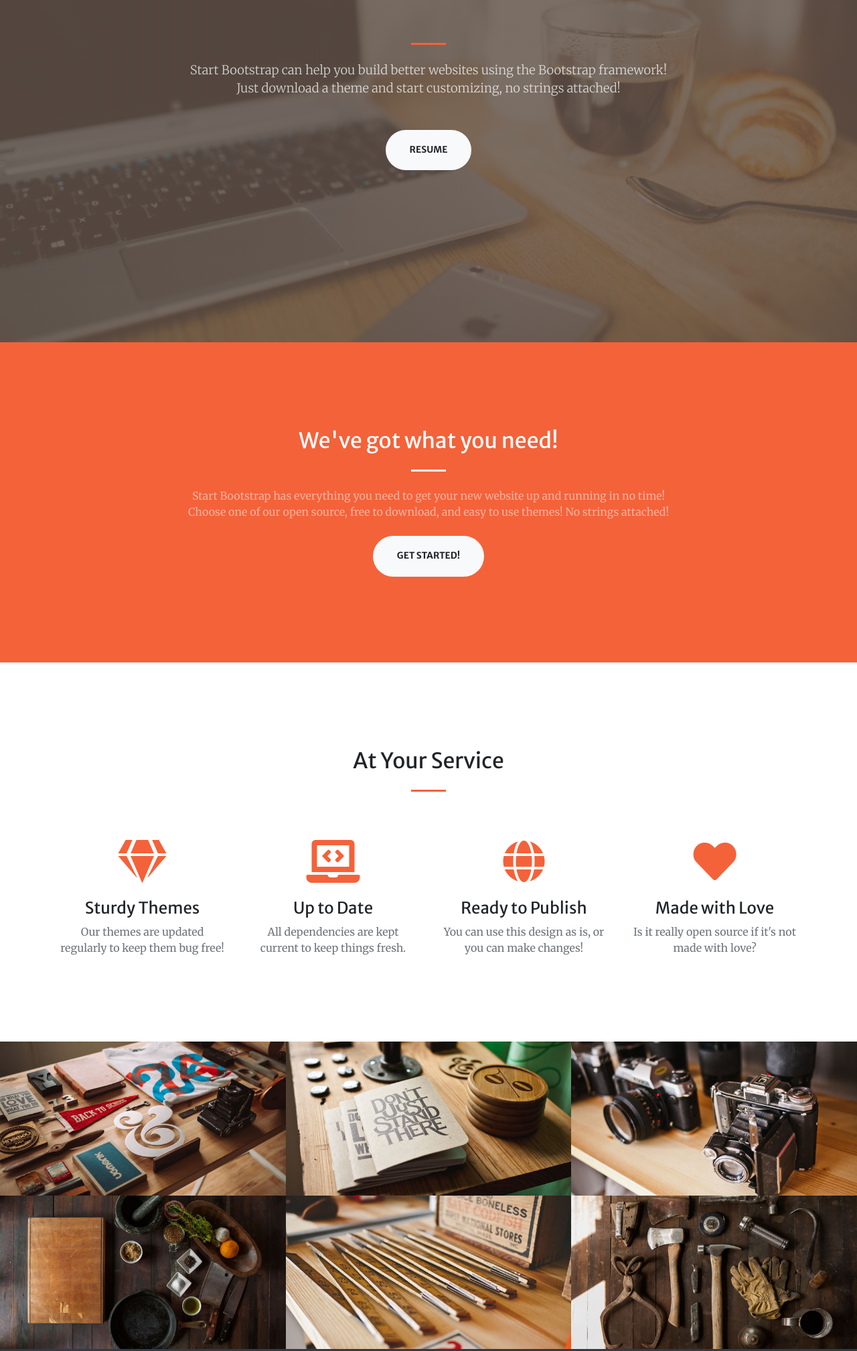
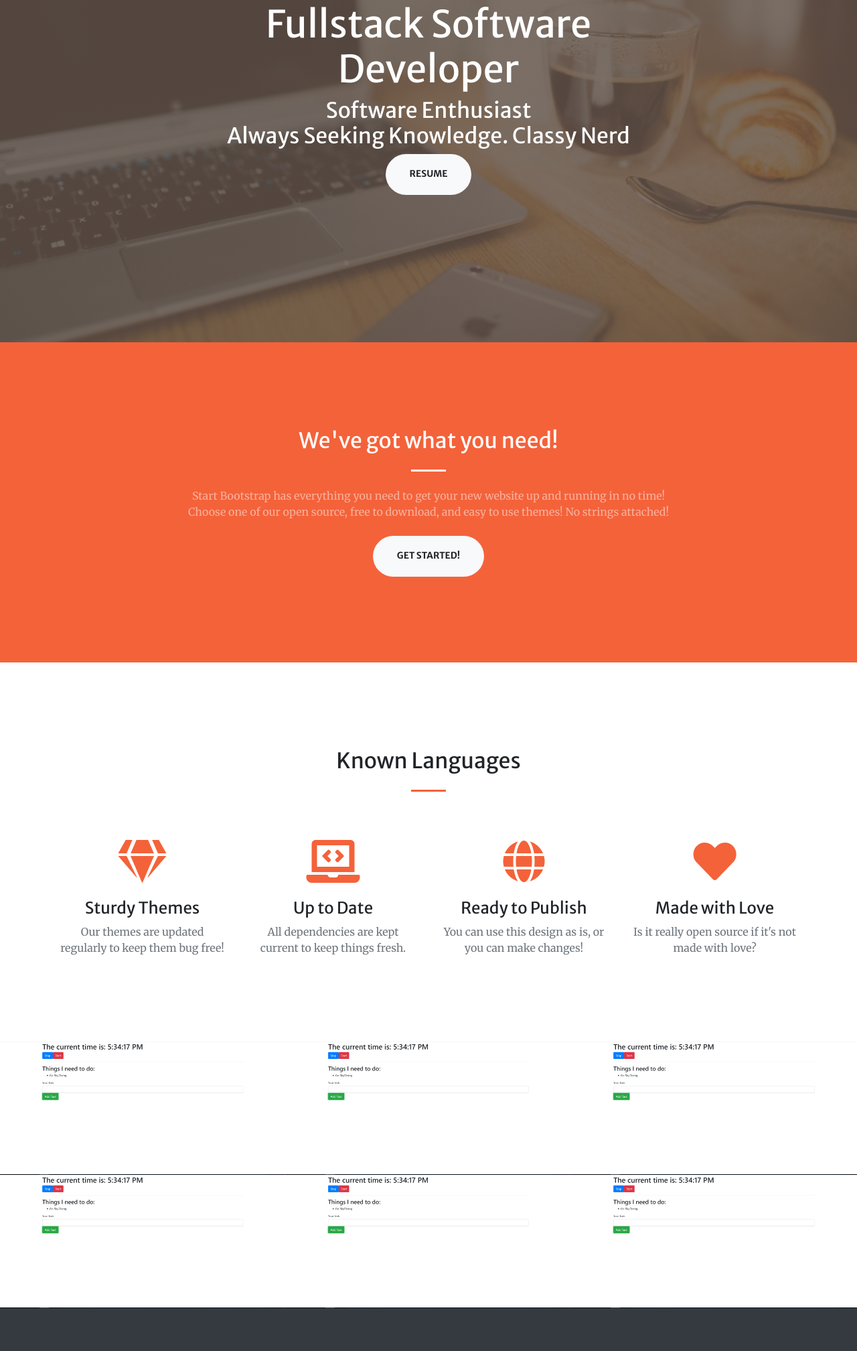
Before and after one commit to MarisaConway/Website, a website with bundled scripts: page index.html in a window 1280 px wide. Shown: the part 289-2306 px from the top of the page at 67% size. Built offline with nearby package versions, Linux system fonts and the light colour scheme.

Commit message:
updated website

```diff
--- a/index.html
+++ b/index.html
@@ -46,7 +46,7 @@
             <a class="nav-link js-scroll-trigger" href="#portfolio">Portfolio</a>
           </li>
           <li class="nav-item">
-            <a class="nav-link js-scroll-trigger" href="#contact">Contact</a>
+            <a class="nav-link js-scroll-trigger" href="#contact">Contact Me</a>
           </li>
         </ul>
       </div>
@@ -58,11 +58,16 @@
     <div class="container h-100">
       <div class="row h-100 align-items-center justify-content-center text-center">
         <div class="col-lg-10 align-self-end">
-          <!-- <h1 class="text-uppercase text-white font-weight-bold">Your Favorite Source of Free Bootstrap Themes</h1> -->
-          <hr class="divider my-4">
         </div>
         <div class="col-lg-8 align-self-baseline">
-          <p class="text-white-75 font-weight-light mb-5">Start Bootstrap can help you build better websites using the Bootstrap framework! Just download a theme and start customizing, no strings attached!</p>
+          <h1 class="text-white">Fullstack Software Developer</h1>
+          <h2 class="text-white">
+            Software Enthusiast
+              <div id="magic">Always Seeking Knowledge. Classy Nerd</div>
+          </h2>
+
+
+          <!-- <p class="text-white-75 font-weight-light mb-5">Start Bootstrap can help you build better websites using the Bootstrap framework! Just download a theme and start customizing, no strings attached!</p> -->
           <a class="btn btn-light btn-xl sr-button" href="https://drive.google.com/open?id=1TaEqgT0nC-VpeTQNgRjXicPHrAN1Yc1n" data-sr-id="3" style="; visibility: visible;  -webkit-transform: translateY(0) scale(1); opacity: 1;transform: translateY(0) scale(1); opacity: 1;-webkit-transition: background-color 0.15s ease-in-out 0s, border-color 0.15s ease-in-out 0s, box-shadow 0.15s ease-in-out 0s, -webkit-transform 1s cubic-bezier(0.6, 0.2, 0.1, 1) 0.2s, opacity 1s cubic-bezier(0.6, 0.2, 0.1, 1) 0.2s; transition: background-color 0.15s ease-in-out 0s, border-color 0.15s ease-in-out 0s, box-shadow 0.15s ease-in-out 0s, transform 1s cubic-bezier(0.6, 0.2, 0.1, 1) 0.2s, opacity 1s cubic-bezier(0.6, 0.2, 0.1, 1) 0.2s;">Resume</a>
           <!-- <a class="btn btn-primary btn-xl js-scroll-trigger" href="#about">Resume</a> -->
         </div>
@@ -87,7 +92,7 @@
   <!-- Services Section -->
   <section class="page-section" id="services">
     <div class="container">
-      <h2 class="text-center mt-0">At Your Service</h2>
+      <h2 class="text-center mt-0">Known Languages</h2>
       <hr class="divider my-4">
       <div class="row">
         <div class="col-lg-3 col-md-6 text-center">
@@ -127,8 +132,8 @@
     <div class="container-fluid p-0">
       <div class="row no-gutters">
         <div class="col-lg-4 col-sm-6">
-          <a class="portfolio-box" href="img/portfolio/fullsize/1.jpg">
-            <img class="img-fluid" src="img/portfolio/thumbnails/1.jpg" alt="">
+          <a class="portfolio-box" href="img/portfolio/fullsize/StopWatch.PNG">
+            <img class="img-fluid" src="img/portfolio/thumbnails/StopWatch.PNG" alt="">
             <div class="portfolio-box-caption">
               <div class="project-category text-white-50">
                 Category
@@ -140,8 +145,8 @@
           </a>
         </div>
         <div class="col-lg-4 col-sm-6">
-          <a class="portfolio-box" href="img/portfolio/fullsize/2.jpg">
-            <img class="img-fluid" src="img/portfolio/thumbnails/2.jpg" alt="">
+          <a class="portfolio-box" href="img/portfolio/fullsize/StopWatch.PNG">
+            <img class="img-fluid" src="img/portfolio/thumbnails/StopWatch.PNG" alt="">
             <div class="portfolio-box-caption">
               <div class="project-category text-white-50">
                 Category
@@ -153,8 +158,8 @@
           </a>
         </div>
         <div class="col-lg-4 col-sm-6">
-          <a class="portfolio-box" href="img/portfolio/fullsize/3.jpg">
-            <img class="img-fluid" src="img/portfolio/thumbnails/3.jpg" alt="">
+          <a class="portfolio-box" href="img/portfolio/fullsize/StopWatch.PNG">
+            <img class="img-fluid" src="img/portfolio/thumbnails/StopWatch.PNG" alt="">
             <div class="portfolio-box-caption">
               <div class="project-category text-white-50">
                 Category
@@ -166,8 +171,8 @@
           </a>
         </div>
         <div class="col-lg-4 col-sm-6">
-          <a class="portfolio-box" href="img/portfolio/fullsize/4.jpg">
-            <img class="img-fluid" src="img/portfolio/thumbnails/4.jpg" alt="">
+          <a class="portfolio-box" href="img/portfolio/fullsize/StopWatch.PNG">
+            <img class="img-fluid" src="img/portfolio/thumbnails/StopWatch.PNG" alt="">
             <div class="portfolio-box-caption">
               <div class="project-category text-white-50">
                 Category
@@ -179,8 +184,8 @@
           </a>
         </div>
         <div class="col-lg-4 col-sm-6">
-          <a class="portfolio-box" href="img/portfolio/fullsize/5.jpg">
-            <img class="img-fluid" src="img/portfolio/thumbnails/5.jpg" alt="">
+          <a class="portfolio-box" href="img/portfolio/fullsize/StopWatch.PNG">
+            <img class="img-fluid" src="img/portfolio/thumbnails/StopWatch.PNG" alt="">
             <div class="portfolio-box-caption">
               <div class="project-category text-white-50">
                 Category
@@ -192,8 +197,8 @@
           </a>
         </div>
         <div class="col-lg-4 col-sm-6">
-          <a class="portfolio-box" href="img/portfolio/fullsize/6.jpg">
-            <img class="img-fluid" src="img/portfolio/thumbnails/6.jpg" alt="">
+          <a class="portfolio-box" href="img/portfolio/fullsize/StopWatch.PNG">
+            <img class="img-fluid" src="img/portfolio/thumbnails/StopWatch.PNG" alt="">
             <div class="portfolio-box-caption p-3">
               <div class="project-category text-white-50">
                 Category
```
Also changed, not shown: css/creative.css, img/ActivityCenter.PNG (added), img/StopWatch.PNG (added), img/portfolio/fullsize/StopWatch.PNG (added), img/portfolio/thumbnails/StopWatch.PNG (added).
